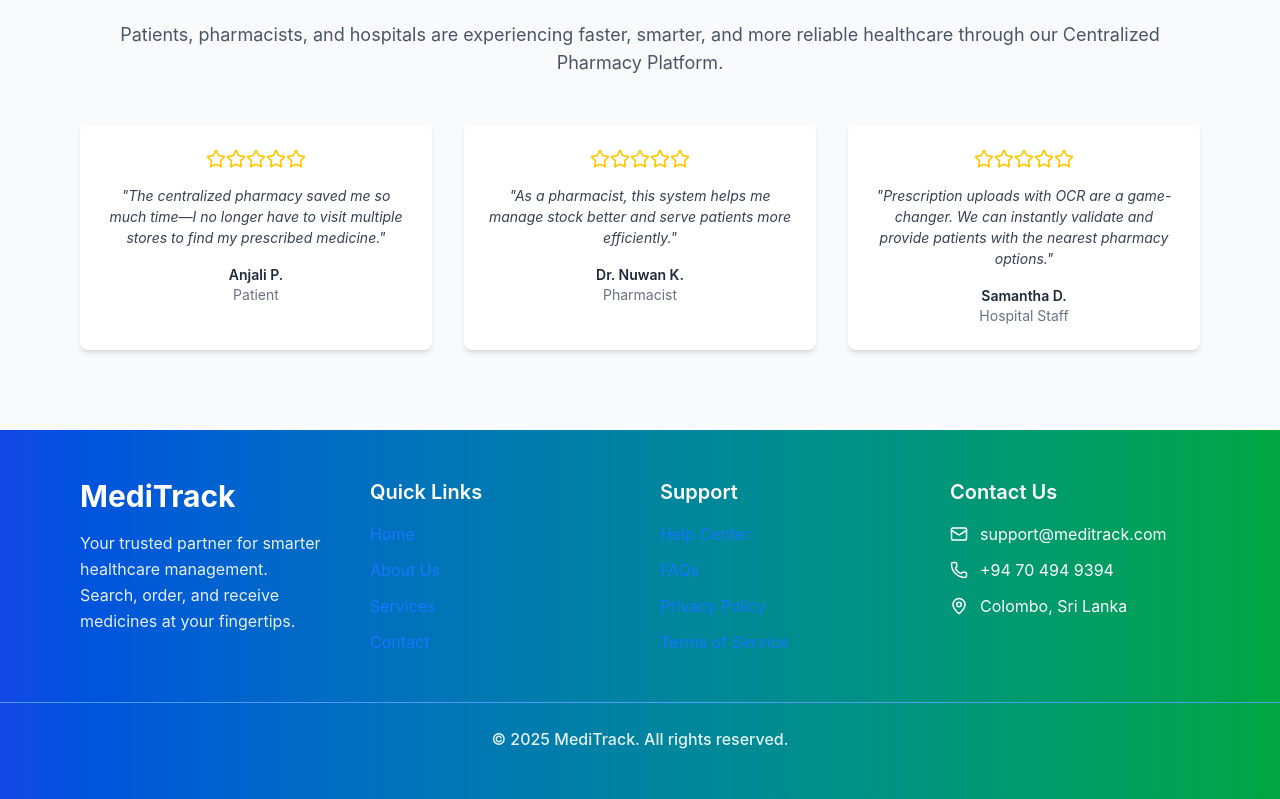
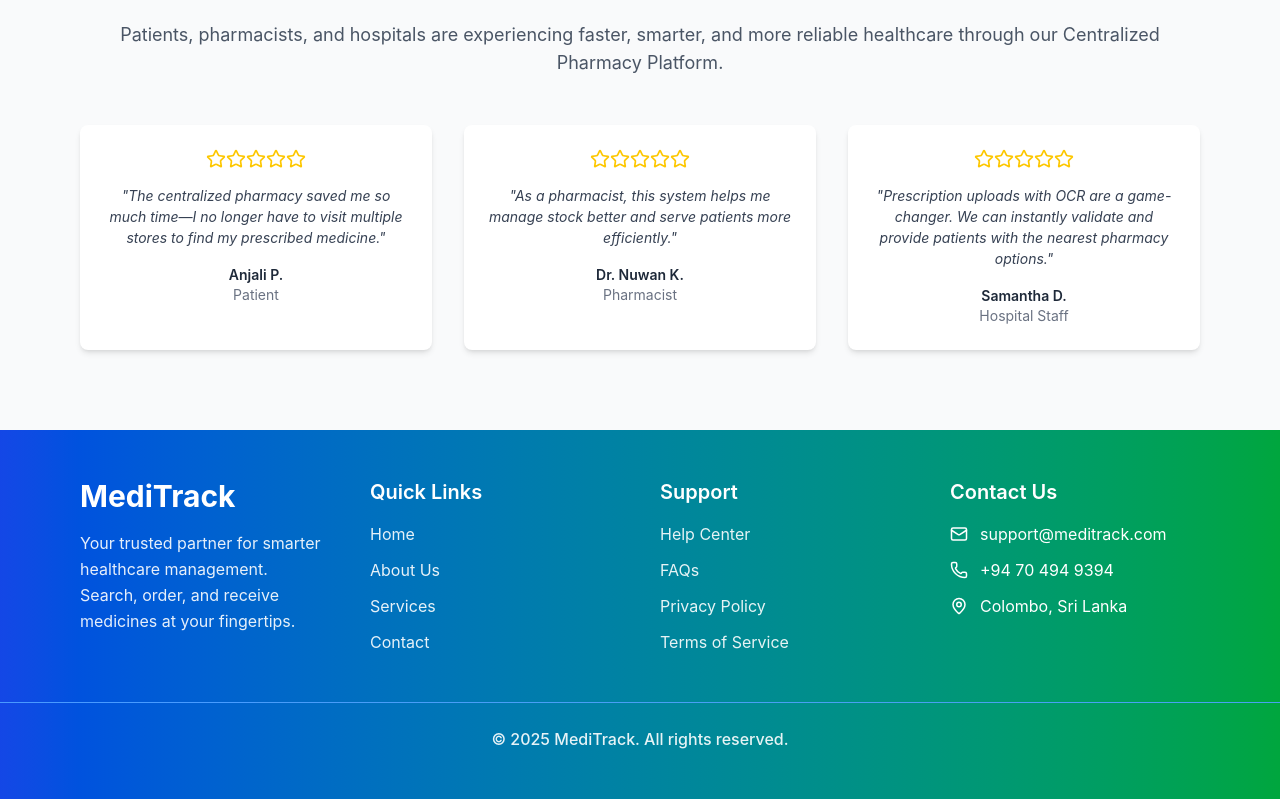
Before and after one commit to Hirunikathaluwage/MediTrack, a React (Vite) app in the folder Frontend/: page / in a window 1280 px wide. Shown: the part 2163-2962 px from the top of the page. Built offline with nearby package versions, Linux system fonts and the light colour scheme.

Commit message:
Updated CTASection for improved styling.

```diff
--- a/Frontend/src/Home/components/customer/CTASection.jsx
+++ b/Frontend/src/Home/components/customer/CTASection.jsx
@@ -5,7 +5,7 @@ export function CTASection() {
   return (
     <footer className="bg-gradient-to-r from-blue-700 to-green-600 text-white py-12">
       <div className="max-w-6xl mx-auto px-4 grid grid-cols-1 md:grid-cols-4 gap-10">
-        {/* MediTrack Brand */}
+
         <div>
           <h2 className="text-3xl font-bold mb-4">MediTrack</h2>
           <p className="text-base leading-relaxed opacity-90">
@@ -19,26 +19,39 @@ export function CTASection() {
           <h3 className="text-xl font-semibold mb-4">Quick Links</h3>
           <ul className="space-y-3 text-base">
             <li>
-              <a href="/" className="hover:underline">
+              <a
+                href="/"
+                className="!text-white/90 hover:underline"
+              >
                 Home
               </a>
             </li>
             <li>
-              <a href="/about" className="hover:underline">
+              <a
+                href="/about"
+                className="!text-white/90 hover:underline"
+              >
                 About Us
               </a>
             </li>
             <li>
-              <a href="/services" className="hover:underline">
+              <a
+                href="/services"
+                className="!text-white/90 hover:underline"
+              >
                 Services
               </a>
             </li>
             <li>
-              <a href="/contact" className="hover:underline">
+              <a
+                href="/contact"
+                className="!text-white/90 hover:underline"
+              >
                 Contact
               </a>
             </li>
           </ul>
+
         </div>
 
         {/* Support */}
@@ -46,22 +59,22 @@ export function CTASection() {
           <h3 className="text-xl font-semibold mb-4">Support</h3>
           <ul className="space-y-3 text-base">
             <li>
-              <a href="/help" className="hover:underline">
+              <a href="/help" className="!text-white/90 hover:underline">
                 Help Center
               </a>
             </li>
             <li>
-              <a href="/faq" className="hover:underline">
+              <a href="/faq" className="!text-white/90 hover:underline">
                 FAQs
               </a>
             </li>
             <li>
-              <a href="/privacy" className="hover:underline">
+              <a href="/privacy" className="!text-white/90 hover:underline">
                 Privacy Policy
               </a>
             </li>
             <li>
-              <a href="/terms" className="hover:underline">
+              <a href="/terms" className="!text-white/90 hover:underline">
                 Terms of Service
               </a>
             </li>
```
